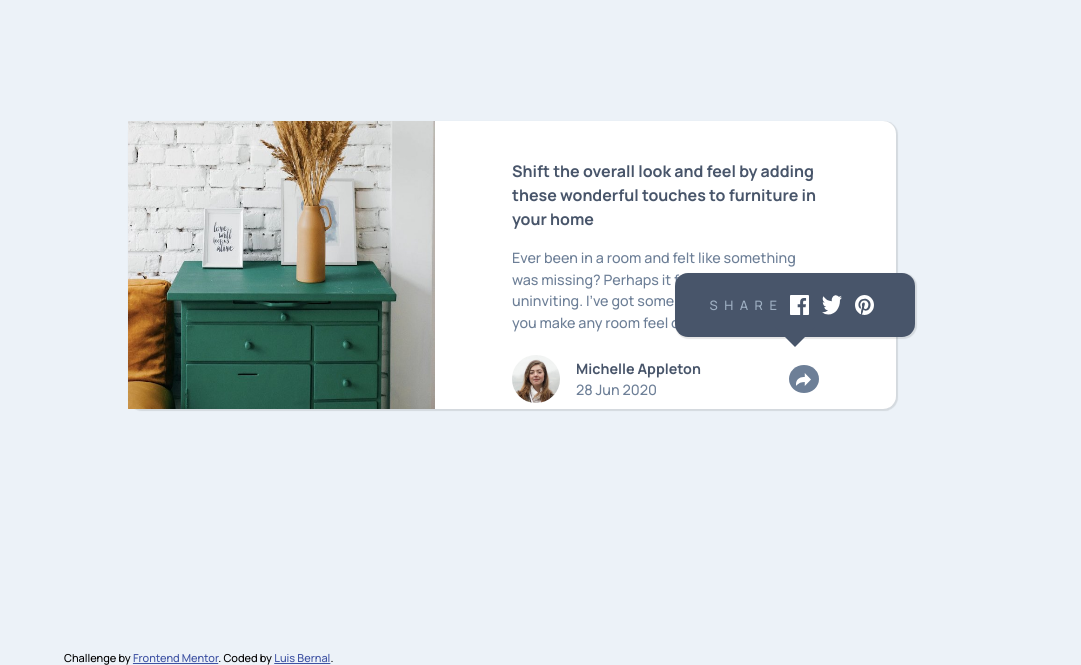
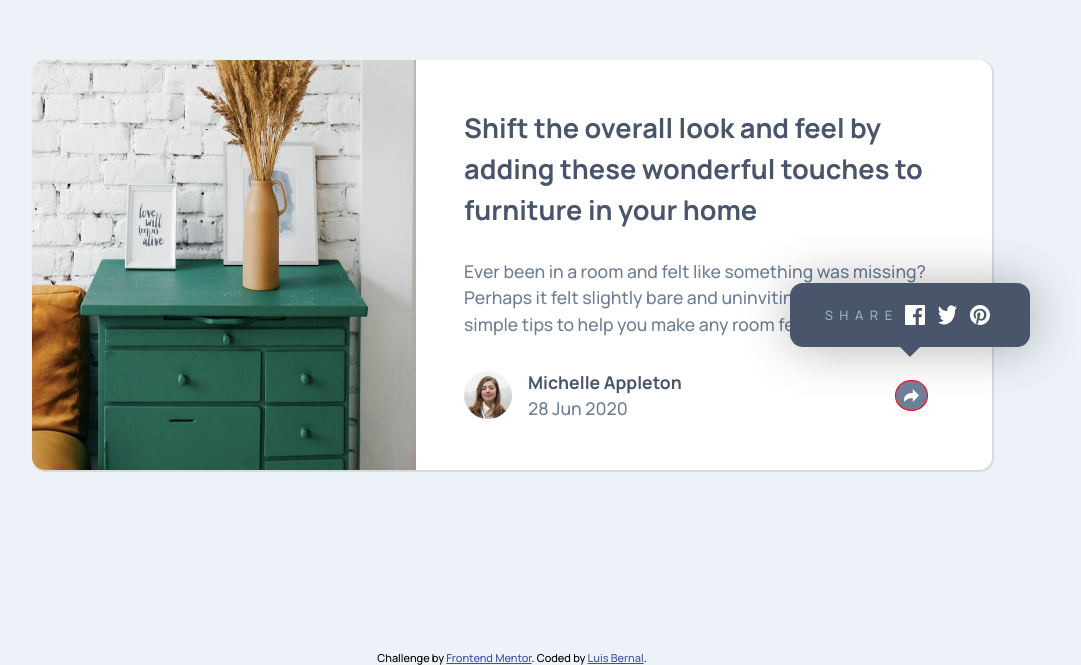
Before and after one commit to FrontendMentor-Lecap/Article-Preview-Component, a plain HTML site: page index.html in a window 1280 px wide. Shown: the part 135-800 px from the top of the page, without its empty margins (128-1209 px from the left). Drawn offline with Linux system fonts and the light colour scheme.

Commit message:
HTML and CSS Finished first cut

```diff
--- a/index.html
+++ b/index.html
@@ -35,7 +35,7 @@
   <body>
     <article>
       <div class="article__image">
-        <img src="/images/drawers.jpg" alt="green drawers" />
+        <img src="./images/drawers.jpg" alt="green drawers" />
       </div>
 
       <div class="article__content">
@@ -50,7 +50,7 @@
         </p>
         <div class="author">
           <div class="person">
-            <img src="/images/avatar-michelle.jpg" alt="michelle avatar" />
+            <img src="./images/avatar-michelle.jpg" alt="michelle avatar" />
             <div class="person__details">
               <p class="name">Michelle Appleton</p>
               <p class="date">28 Jun 2020</p>
@@ -58,7 +58,7 @@
           </div>
           <a href="#" class="share share__active" id="share">
             <img
-              src="/images/icon-share.svg"
+              src="./images/icon-share.svg"
               alt="share icon"
               class="share__icon share__icon__active"
               id="share-icon"
@@ -68,9 +68,9 @@
       </div>
       <div class="socials socials__active" id="socials">
         <p>SHARE</p>
-        <img src="/images/icon-facebook.svg" alt="facebook icon" />
-        <img src="/images/icon-twitter.svg" alt="twitter icon" />
-        <img src="/images/icon-pinterest.svg" alt="pinterest icon" />
+        <img src="./images/icon-facebook.svg" alt="facebook icon" />
+        <img src="./images/icon-twitter.svg" alt="twitter icon" />
+        <img src="./images/icon-pinterest.svg" alt="pinterest icon" />
       </div>
     </article>
 
--- a/style.css
+++ b/style.css
@@ -30,6 +30,8 @@ article {
   background-color: white;
   border-radius: 1em;
   box-shadow: 1px 1px 1px 1px rgba(0, 0, 0, 0.1);
+  max-width: 60rem;
+  min-height: 21rem;
 }
 
 .article__image {
@@ -50,7 +52,6 @@ article {
   display: flex;
   flex-direction: column;
   justify-content: space-around;
-  height: 100%;
 }
 
 .article__content h3 {
@@ -108,7 +109,7 @@ article {
   background-color: var(--lgtgrayblue);
   z-index: 2;
   display: flex;
-  align-items: center;
+  border: 1px solid red;
 }
 
 .share__active {
@@ -155,26 +156,39 @@ article {
 @media (min-width: 700px) {
   article {
     flex-direction: row;
-    margin: 20% 20%;
     overflow: visible;
   }
 
   .article__image img {
     height: 100%;
+    border-radius: 1em 0 0 1em;
   }
 
   .article__content {
-    padding: 5% 10% 0;
+    padding: 5%;
+    min-height: 100%;
+  }
+
+  .article__content h3 {
+    font-size: 1.7rem;
+  }
+
+  .article__content p {
+    font-size: 1.1rem;
+  }
+
+  .author {
+    padding: 1rem 1rem 0 0;
   }
 
   .socials {
-    bottom: 25%;
+    bottom: 30%;
+    right: -4%;
     height: 4rem;
-    right: -2.5%;
     width: 15rem;
     justify-content: center;
     border-radius: 1em;
-    box-shadow: 1px 1px 1px 1px rgba(0, 0, 0, 0.1);
+    box-shadow: 1px 1px 50px rgba(0, 0, 0, 0.3);
   }
 
   .socials::after {
@@ -193,4 +207,14 @@ article {
   .socials p {
     margin-left: 0;
   }
+
+  .attribution {
+    left: 50%;
+    transform: translateX(-50%);
+  }
+
+  body {
+    align-items: center;
+    justify-content: center;
+  }
 }
```
